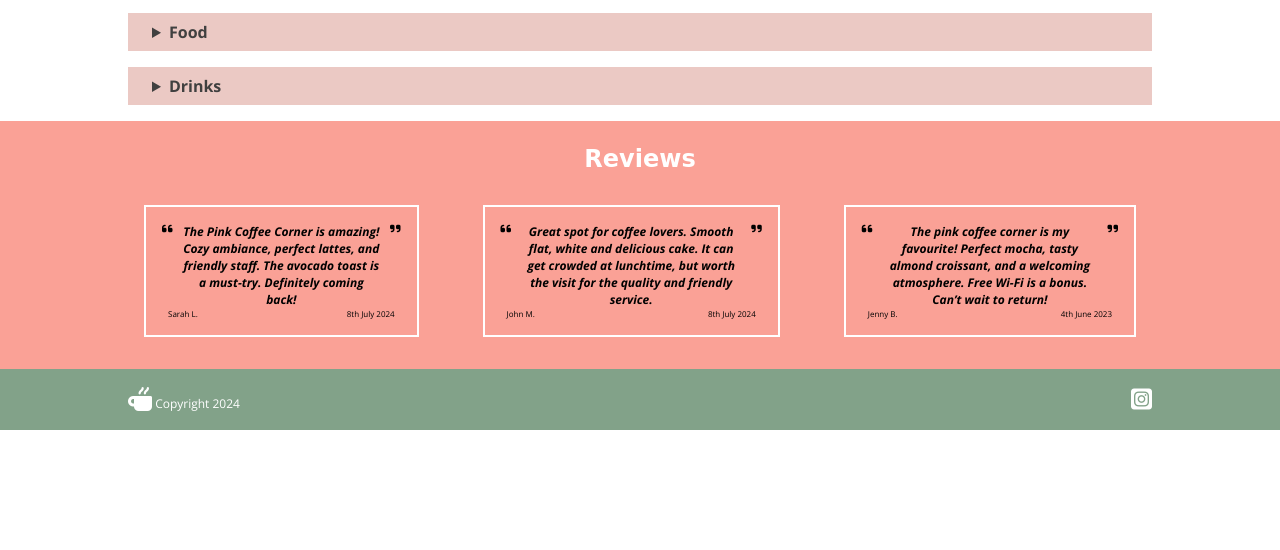
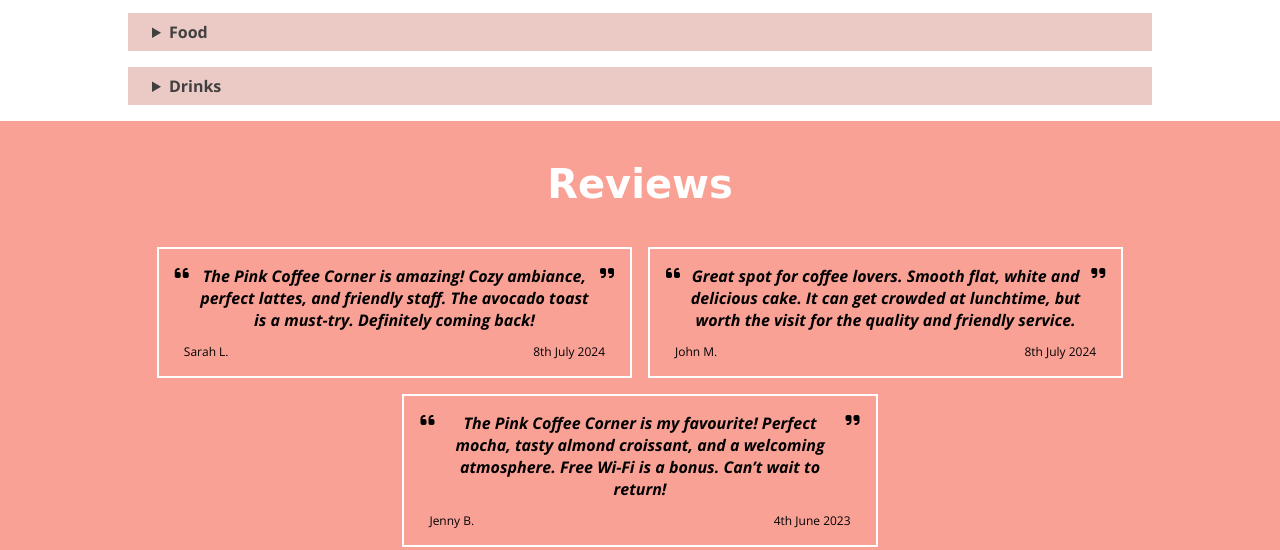
Before and after one commit to LJ-Fryer/pink-coffee-corner, a plain HTML site: page index.html in a window 1280 px wide. Shown: the part 319-869 px from the top of the page. Before the commit the page ends 800 px from the top, so only its background shows below. Drawn offline with nearby package versions, Linux system fonts and the light colour scheme; a web font is replaced by a local one.

Commit message:
Improved reviews section styling

```diff
--- a/index.html
+++ b/index.html
@@ -233,7 +233,7 @@
             <div class="reviews__top">
               <i class="fa-solid fa-quote-left"></i>
               <p class="reviews--padding">
-                The pink coffee corner is my favourite! Perfect mocha, tasty
+                The Pink Coffee Corner is my favourite! Perfect mocha, tasty
                 almond croissant, and a welcoming atmosphere. Free Wi-Fi is a
                 bonus. Can’t wait to return!
               </p>
--- a/style.scss
+++ b/style.scss
@@ -146,31 +146,36 @@
 }
 // REVIEWS
 .reviews {
+  height: 80vh;
   background-color: c.$peach-amber;
 
   .reviews__heading {
     padding-top: 1em;
     font-family: f.$font-rammetto;
+    font-size: 2.5em;
     color: #fff;
     text-align: center;
   }
   .reviews__container {
     display: flex;
+    flex-wrap: wrap;
+    justify-content: center;
+    align-items: center;
     margin: 0 5em;
     padding: 2em;
     font-family: f.$font-open-sans;
   }
   .reviews__card {
-    margin: 0 2em;
+    width: 45%;
+    margin: 0.5em;
     padding: 1em;
     border: 2px solid#fff;
   }
-
   .reviews__top {
     display: flex;
     font-weight: f.$weight-bold;
     font-style: f.$style-italic;
-    font-size: 0.75em;
+    font-size: 1em;
   }
   .reviews--padding {
     padding: 0 10px;
@@ -180,9 +185,10 @@
   // }
   .reviews__bottom {
     display: flex;
+    margin-top: 1em;
     padding: 0 0.75em;
     justify-content: space-between;
-    font-size: 0.5em;
+    font-size: 0.75em;
   }
 }
 // FOOTER
```
Also changed, not shown: style.css, 1 other file.
